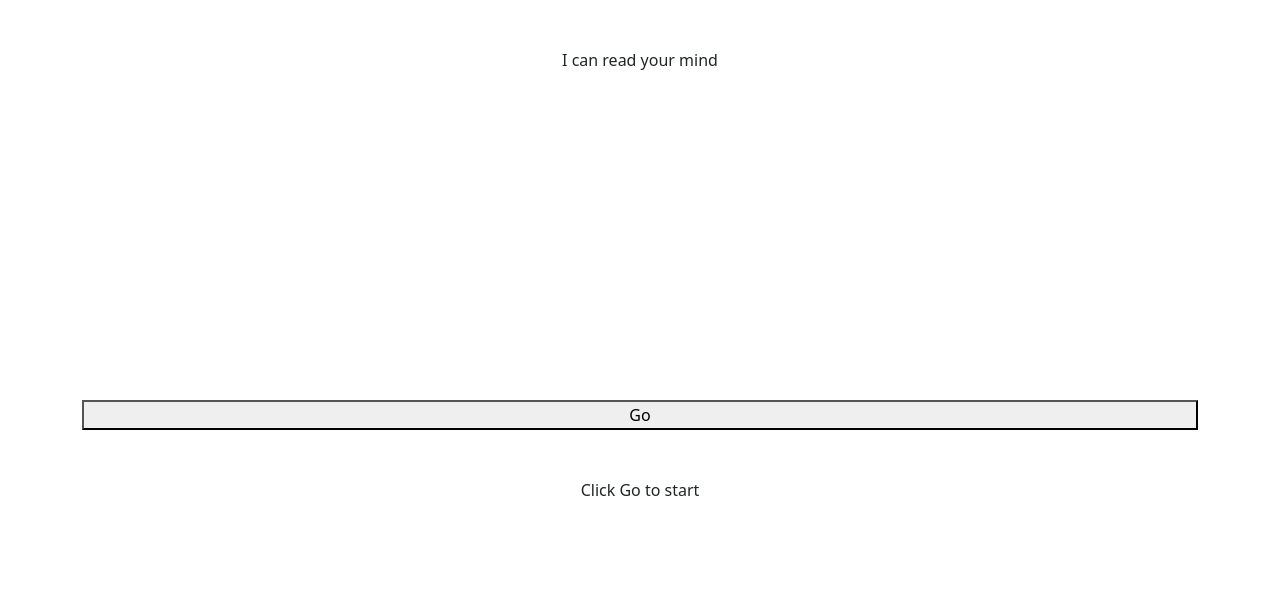
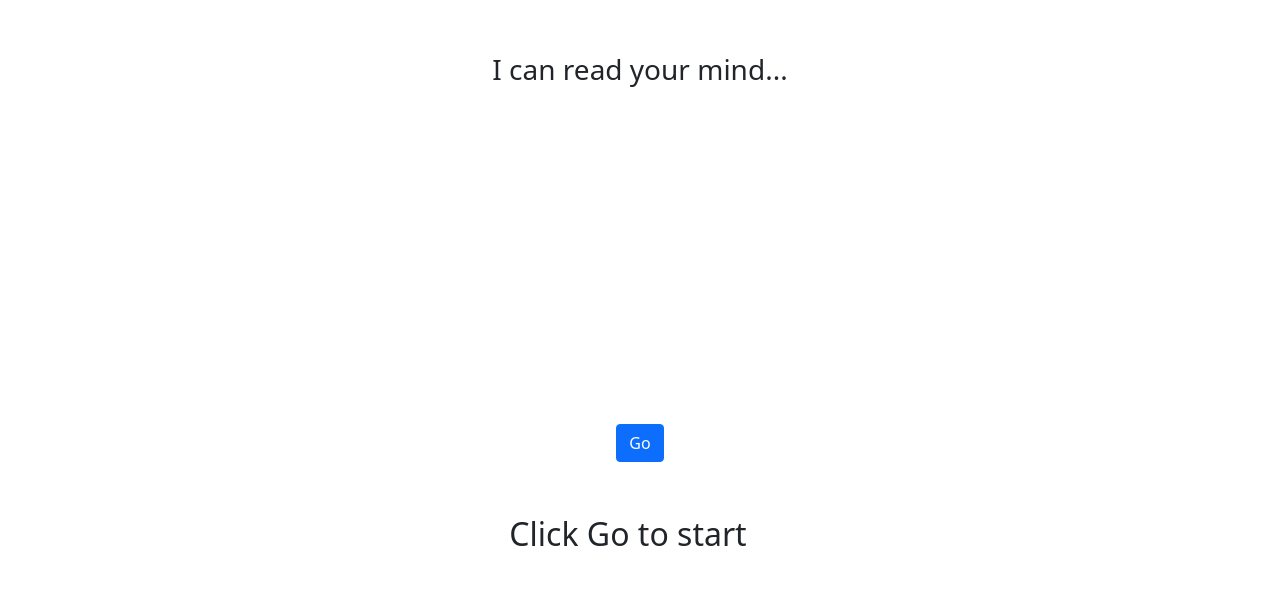
Before and after one commit to hmgreen44/Mind-Reader, a plain HTML site: page index.html in a window 1280 px wide. Drawn offline with nearby package versions, Linux system fonts and the light colour scheme.

Commit message:
added minor styling

```diff
--- a/index.html
+++ b/index.html
@@ -17,21 +17,26 @@
 <body>
   <div class="container h-100">
     <div class="row h-50 overflow-auto text-center p-5">
-      <div class="col">
-        <p id="bigtext"></p>
+      <div class="col-md-4 offset-md-4 col-sm-12">
+        <p class="fs-3" id="bigtext"></p>
       </div>
     </div>
-    <div class="container">
-      <div class="row">
-        <button id="next">Next</button>
+    <div class="row text-center p-4">
+      <div class="col-md-4 offset-md-4 col-sm-12">
+        <button type="button" class="btn btn-primary" id="next">Next</button>
       </div>
       <div class="row text-center p-5">
-        <p id="smalltext"> </p>
-      </div>
-      <div class="row ">
-        <button id="goreset">Go</button>
+        <div class="col-md-4 offset-md-4 col-sm-12">
+          <p class="fs-2" id="smalltext"> </p>
+        </div>
+        <div class="row justify-content-end">
+          <div class="col-md-4 col-sm-12">
+            <button type="button" class="btn btn-primary" id="goreset">Go</button>
+          </div>
+        </div>
       </div>
     </div>
+  </div>
   </div>
   <script src="https://cdn.jsdelivr.net/npm/bootstrap@5.0.0-beta2/dist/js/bootstrap.bundle.min.js"
     integrity="sha384-b5kHyXgcpbZJO/tY9Ul7kGkf1S0CWuKcCD38l8YkeH8z8QjE0GmW1gYU5S9FOnJ0"
--- a/main.js
+++ b/main.js
@@ -47,7 +47,7 @@ function renderState() {
         case 0:
 
             // maintext Pick a number
-            bgtxt.innerHTML = 'I can read your mind';
+            bgtxt.innerHTML = 'I can read your mind...';
             resetBtn.style.visibility = 'Hidden';
             // small text
             smtxt.innerHTML = 'Click Go to start';
```
